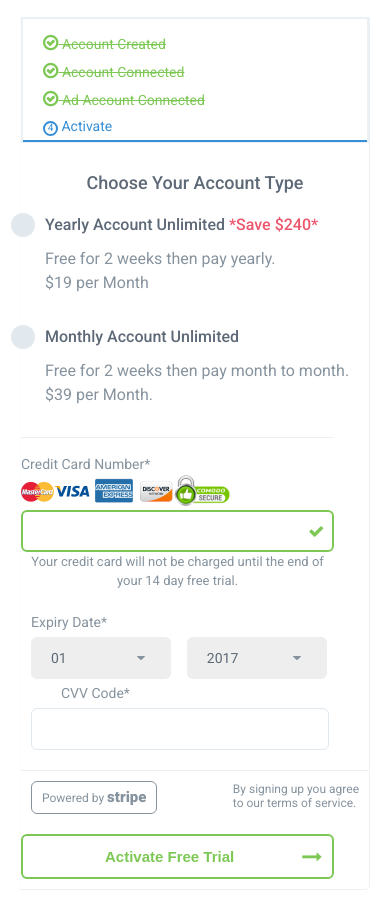
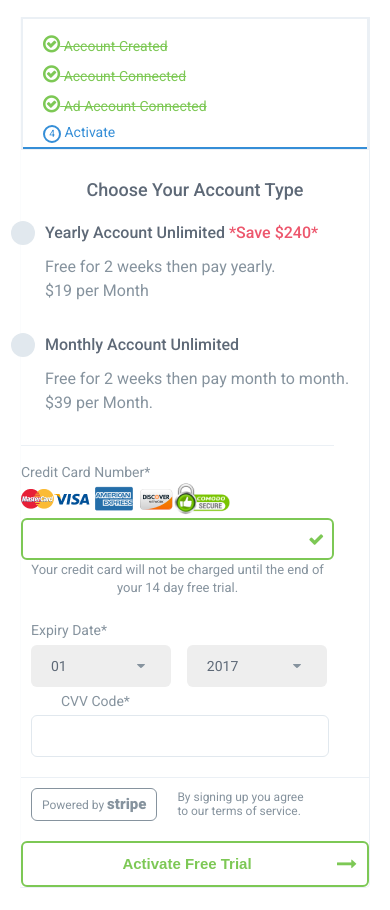
Before and after one commit to 10Volo/credit-pay1, a website: page index.html in a window 390 px wide. Shown: the part 295-1205 px from the top of the page. Drawn offline with Linux system fonts and the light colour scheme.

Commit message:
bug fixed mobile size

```diff
--- a/app/scss/_helpers.scss
+++ b/app/scss/_helpers.scss
@@ -137,6 +137,7 @@
         right: 0;
         bottom: 0;
         left: 0;
+        background-color: #ffffff;
         border: 5px solid #7DC855;
         border-radius: 50%;
         transform: scale(0);
--- a/app/scss/_home-page.scss
+++ b/app/scss/_home-page.scss
@@ -187,11 +187,11 @@ header {
 
           i {
             display: inline-block;
-            font-size: 18px;
+            font-size: 20px;
 
             &.four {
-              width: 15px;
-              height: 15px;
+              width: 18px;
+              height: 18px;
               display: inline-flex;
               align-items: center;
               justify-content: center;
@@ -216,7 +216,7 @@ header {
     }
 
     .step-choose {
-      margin-left: -20px;
+      margin-left: 10px;
       margin-right: 30px;
 
       @media (max-width: 767px) {
@@ -418,6 +418,12 @@ header {
         @media (max-width: 767px) {
           max-width: 100%;
           border-right: 0;
+          justify-content: flex-start;
+        }
+
+        @media (max-width: 898px) {
+          max-width: 100%;
+          flex: 1 0 100%;
         }
 
         .step-method-power {
@@ -441,6 +447,10 @@ header {
         .step-agree-pay {
           color: #86939E;
           font-size: 12px;
+
+          @media (max-width: 767px) {
+            margin: 0 20px;
+          }
         }
       }
 
@@ -450,6 +460,10 @@ header {
         @media (max-width: 767px) {
           width: 100%;
           margin: 0 10% 10px 0;
+        }
+
+        @media (max-width: 1205px) {
+          margin: auto;
         }
       }
     }
@@ -467,6 +481,10 @@ header {
     margin-right: 10%;
     margin-top: 10px;
 
+    @media (max-width: 1205px) {
+      margin-right: 0;
+    }
+
     .activate-card-icon {
       position: absolute;
       top: 10px;
```
Also changed, not shown: app/css/style.css.
